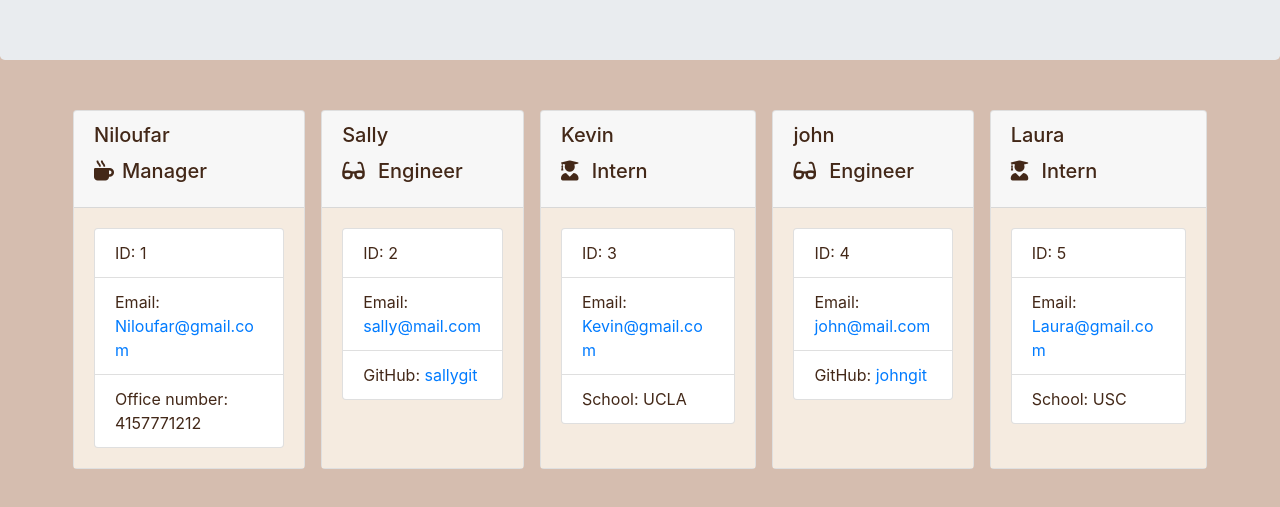
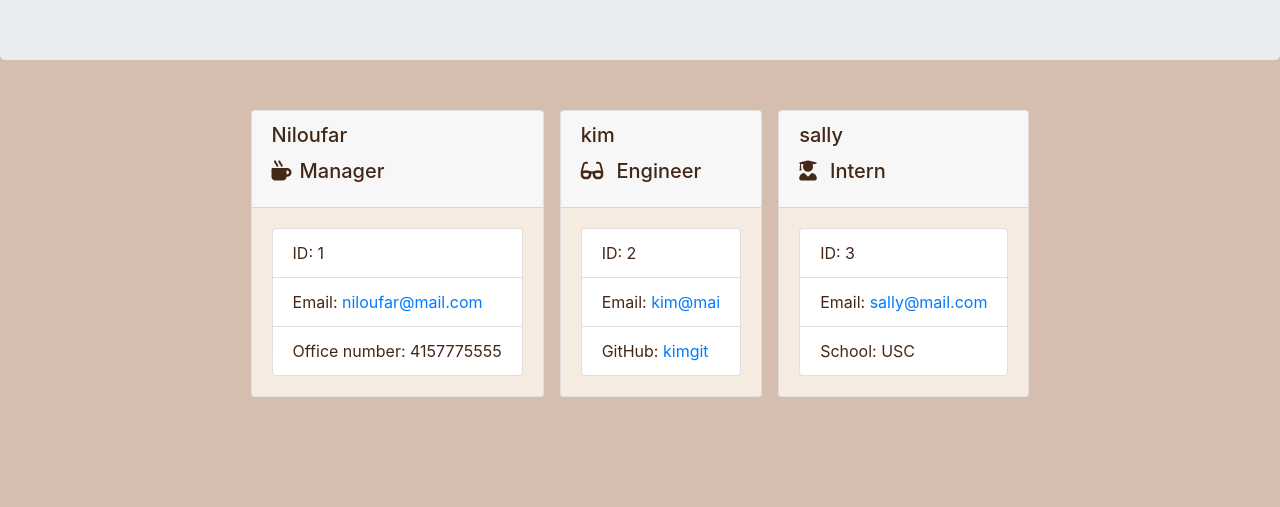
Before and after one commit to Me-ross/team-profile, a website: page Main/dist/teamProfile.html in a window 1280 px wide. Shown: the part 163-670 px from the top of the page. Drawn offline with nearby package versions, Linux system fonts and the light colour scheme.

```diff
--- a/Main/dist/teamProfile.html
+++ b/Main/dist/teamProfile.html
@@ -36,55 +36,31 @@
         <div class="card-body">
           <ul class="list-group">
             <li class="list-group-item ">ID: 1</li>
-            <li class="list-group-item">Email: <a href="mailto:Niloufar@gmail.com">Niloufar@gmail.com</a></li>
-            <li class="list-group-item">Office number: 4157771212</li>
+            <li class="list-group-item">Email: <a href="mailto:niloufar@mail.com">niloufar@mail.com</a></li>
+            <li class="list-group-item">Office number: 4157775555</li>
           </ul>
         </div>
       </div><div class="card employee m-2">
           <div class="card-header">
-          <h5 class="card-title">Sally</h5>
+          <h5 class="card-title">kim</h5>
           <h5 class="card-title"><i class="fas fa-glasses mr-2"></i> Engineer</h5>
           </div>
           <div class="card-body">
             <ul class="list-group">
               <li class="list-group-item ">ID: 2</li>
-              <li class="list-group-item">Email: <a href="mailto:sally@mail.com">sally@mail.com</a></li>
-              <li class="list-group-item">GitHub: <a href="https://github.com/sallyhub" target="_blank" >sallygit</a></li>
+              <li class="list-group-item">Email: <a href="mailto:kim@mai">kim@mai</a></li>
+              <li class="list-group-item">GitHub: <a href="https://github.com/sallyhub" target="_blank" >kimgit</a></li>
             </ul>
           </div>
         </div> <div class="card employee m-2">
           <div class="card-header">
-            <h5 class="card-title">Kevin</h5>
+            <h5 class="card-title">sally</h5>
             <h5 class="card-title"><i class="fas fa-user-graduate mr-2"></i> Intern</h5>
           </div>
             <div class="card-body">
               <ul class="list-group">
                 <li class="list-group-item ">ID: 3</li>
-                <li class="list-group-item">Email: <a href="mailto:Kevin@gmail.com">Kevin@gmail.com</a></li>
-                <li class="list-group-item">School: UCLA</li>
-              </ul>
-            </div>
-          </div> <div class="card employee m-2">
-          <div class="card-header">
-          <h5 class="card-title">john</h5>
-          <h5 class="card-title"><i class="fas fa-glasses mr-2"></i> Engineer</h5>
-          </div>
-          <div class="card-body">
-            <ul class="list-group">
-              <li class="list-group-item ">ID: 4</li>
-              <li class="list-group-item">Email: <a href="mailto:john@mail.com">john@mail.com</a></li>
-              <li class="list-group-item">GitHub: <a href="https://github.com/sallyhub" target="_blank" >johngit</a></li>
-            </ul>
-          </div>
-        </div> <div class="card employee m-2">
-          <div class="card-header">
-            <h5 class="card-title">Laura</h5>
-            <h5 class="card-title"><i class="fas fa-user-graduate mr-2"></i> Intern</h5>
-          </div>
-            <div class="card-body">
-              <ul class="list-group">
-                <li class="list-group-item ">ID: 5</li>
-                <li class="list-group-item">Email: <a href="mailto:Laura@gmail.com">Laura@gmail.com</a></li>
+                <li class="list-group-item">Email: <a href="mailto:sally@mail.com">sally@mail.com</a></li>
                 <li class="list-group-item">School: USC</li>
               </ul>
             </div>
```
Also changed, not shown: Main/README.md, 2 other files.
